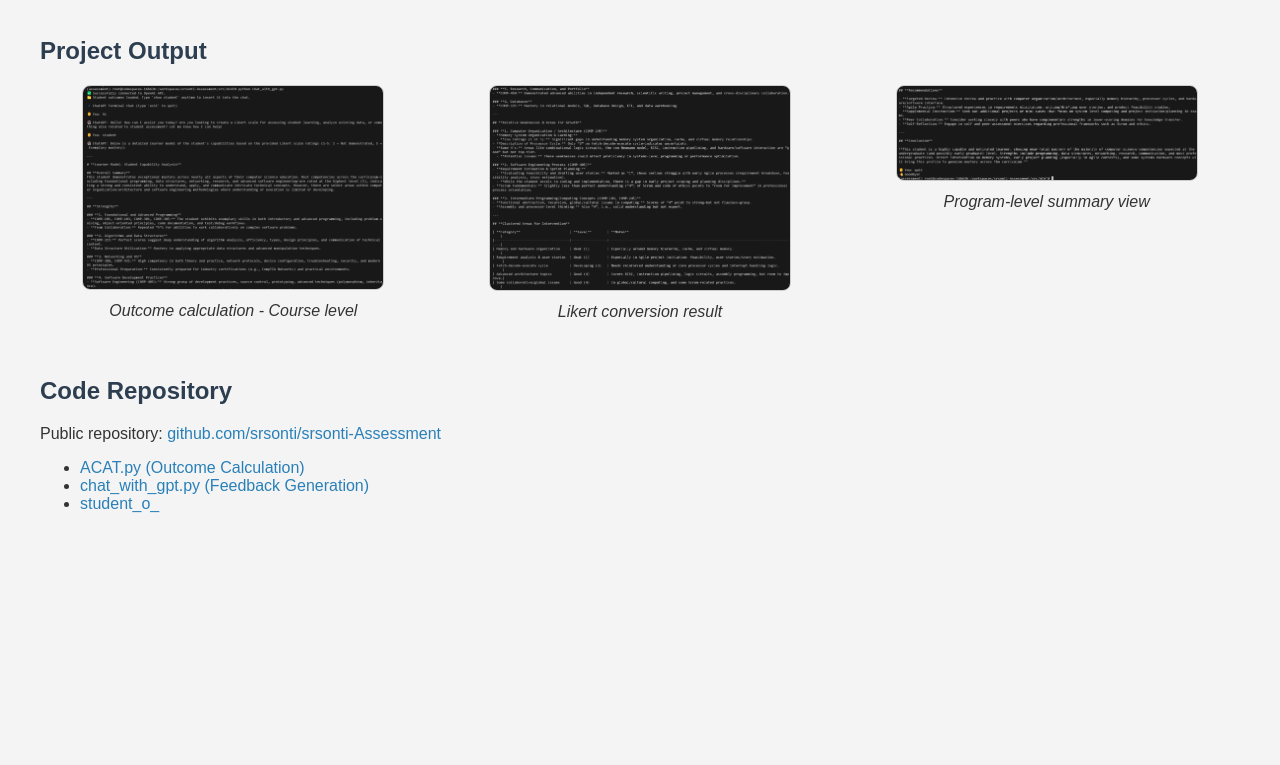
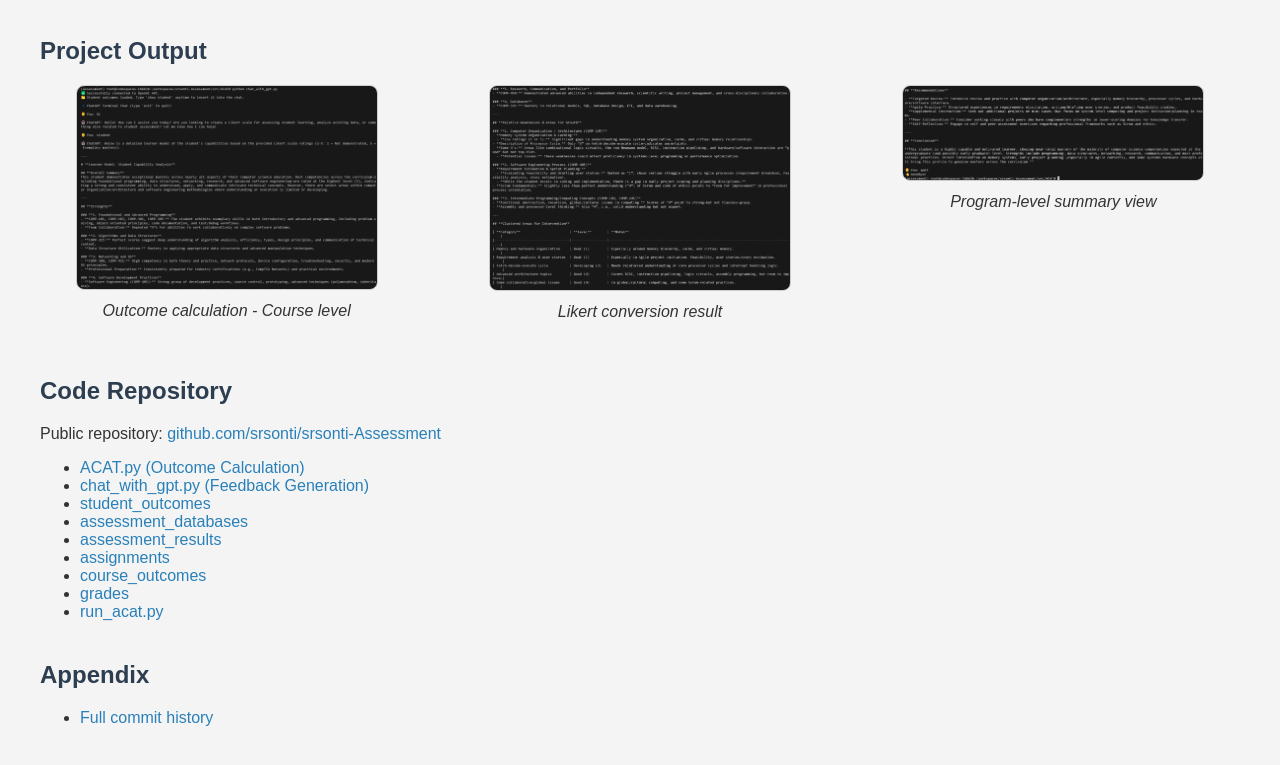
Before and after one commit to srsonti/portfolio, a plain HTML site: page index.html in a window 1280 px wide. Shown: the part 919-1684 px from the top of the page. Before the commit the page ends 1472 px from the top, so only its background shows below. Drawn offline with Linux system fonts and the light colour scheme.

Commit message:
portfolio

```diff
--- a/index.html
+++ b/index.html
@@ -123,10 +123,12 @@
         <img src="images/acat_output1.png" alt="ACAT Output 1">
         <p>Outcome calculation - Course level</p>
       </div>
+      <br>
       <div>
         <img src="images/acat_output2.png" alt="ACAT Output 2">
         <p>Likert conversion result</p>
       </div>
+      <br>
       <div>
         <img src="images/acat_output3.png" alt="ACAT Output 3">
         <p>Program-level summary view</p>
@@ -138,6 +140,24 @@
     <h2>Code Repository</h2>
     <p>Public repository: <a href="https://github.com/srsonti/srsonti-Assessment" target="_blank">github.com/srsonti/srsonti-Assessment</a></p>
     <ul>
-      <li><a href="https://github.com/srsonti/srsonti-Assessment/blob/main/acat/ACAT.py" target="_blank">ACAT.py (Outcome Calculation)</a></li>
+      <li><a href="https://github.com/srsonti/srsonti-Assessment/blob/main/acat/acat.py" target="_blank">ACAT.py (Outcome Calculation)</a></li>
       <li><a href="https://github.com/srsonti/srsonti-Assessment/blob/main/chat_with_gpt.py" target="_blank">chat_with_gpt.py (Feedback Generation)</a></li>
-      <li><a href="https://github.com/srsonti/srsonti-Assessment/blob/main/student_outcomes" target="_blank">student_o_
+      <li><a href="https://github.com/srsonti/srsonti-Assessment/blob/main/student_outcomes" target="_blank">student_outcomes</a></li>
+      <li><a href="https://github.com/srsonti/srsonti-Assessment/tree/main/assessment_databases" target="_blank">assessment_databases</a></li>
+      <li><a href="https://github.com/srsonti/srsonti-Assessment/tree/main/assessment_results" target="_blank">assessment_results</a></li>
+      <li><a href="https://github.com/srsonti/srsonti-Assessment/tree/main/assignments" target="_blank">assignments</a></li>
+      <li><a href="https://github.com/srsonti/srsonti-Assessment/tree/main/course_outcomes" target="_blank">course_outcomes</a></li>
+      <li><a href="https://github.com/srsonti/srsonti-Assessment/tree/main/grades" target="_blank">grades</a></li>
+      <li><a href="https://github.com/srsonti/srsonti-Assessment/blob/main/run_acat.py" target="_blank">run_acat.py</a></li>
+    </ul>
+  </section>
+
+  <section id="appendix">
+    <h2>Appendix</h2>
+    <ul>
+      <li><a href="https://github.com/srsonti/srsonti-Assessment/commits/main" target="_blank">Full commit history</a></li>
+    </ul>
+  </section>
+
+</body>
+</html>
```
